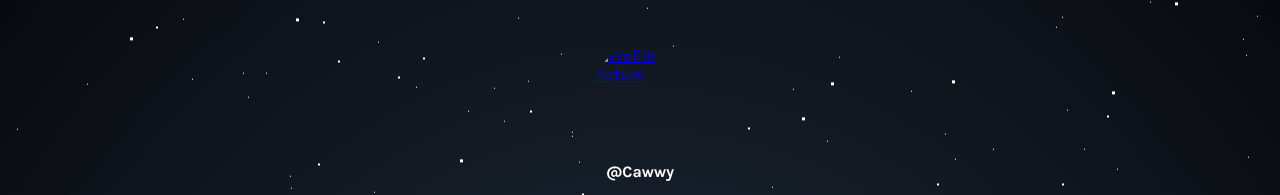
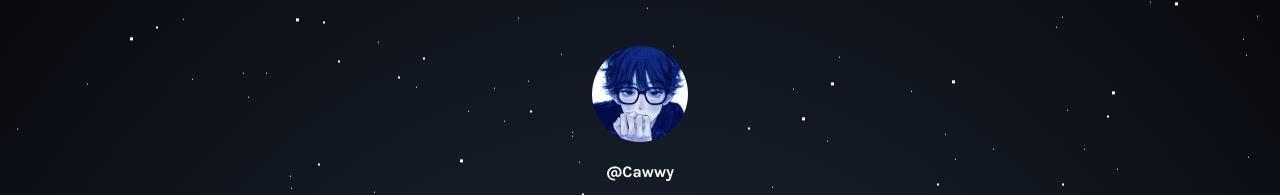
Before and after one commit to Spectrix/Linktree, a plain HTML site: page index.html in a window 1280 px wide. Shown: the top 195 px of the page. Drawn offline with Linux system fonts and the light colour scheme.

Commit message:
Update index.html

```diff
--- a/index.html
+++ b/index.html
@@ -30,14 +30,14 @@
     <!-- End of Parallax Pixel Background Animation -->
 
     <a id="profilePicture" href="#popup">
-      <img img="img/icon.jpg" alt="Profile Picture">
+      <img src="img/icon.jpg" alt="Profile Picture">
     </a>
 
     <div class="overlay" id="popup">
       <div class="popup">
         <div class="popup-photo">
           <a href="img/icon.jpg" target="_blank">
-            <img img="img/icon.jpg" alt="Profile Picture">
+            <img src="img/icon.jpg" alt="Profile Picture">
           </a>
         </div>
         <div class="popup-quote">
```
